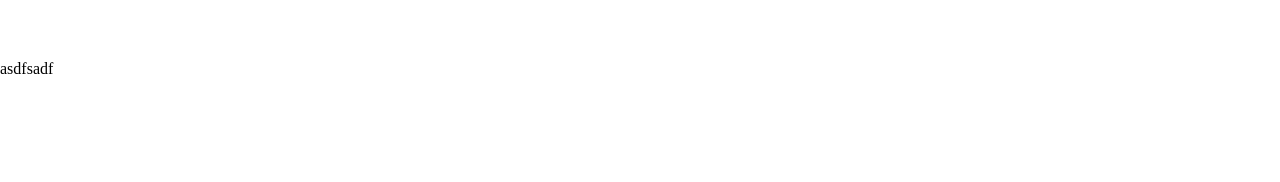
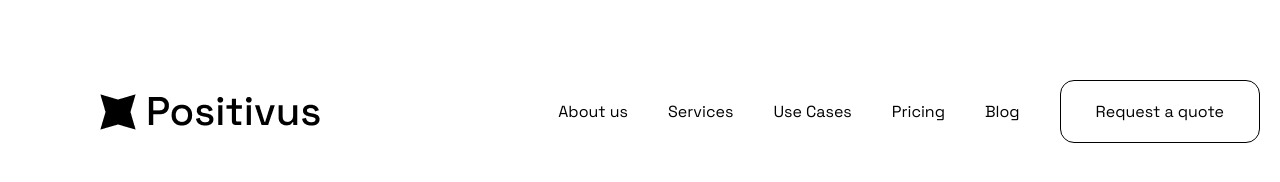
Before and after one commit to Lawrence443362/site-layout, a plain HTML site: page 01. Positivus Landing Page Design (Community)/index.html in a window 1280 px wide. Drawn offline with Linux system fonts and the light colour scheme.

Commit message:
Created headre

```diff
--- a/01. Positivus Landing Page Design (Community)/css/style.css
+++ b/01. Positivus Landing Page Design (Community)/css/style.css
@@ -8,3 +8,41 @@ body {
     margin: 0 auto;
     padding-top: 60px
 }
+
+/* header start */
+
+.header {
+    display: flex;
+    align-items: center;
+    justify-content: space-between;
+}
+
+.logo img {
+    display: block;
+    width: 100%; /* чтобы она занимала всю ширину родителя */
+}
+
+.logo {
+    padding-left: 100px;
+}
+
+.header_menu {
+    display: flex;
+    align-items: center;
+    padding: 20px;
+    gap: 40px;
+}
+
+.header a {
+    text-decoration: none;
+    font-family: 'Space Grotesk';
+    color: black;
+}
+
+.header_button {
+    padding: 20px 35px;
+    border: 1px, solid, black;
+    border-radius: 14px;
+}
+
+/* header end */
--- a/01. Positivus Landing Page Design (Community)/index.html
+++ b/01. Positivus Landing Page Design (Community)/index.html
@@ -4,11 +4,22 @@
     <meta charset="UTF-8" />
     <meta name="viewport" content="width=device-width, initial-scale=1.0" />
     <title>Document</title>
+    <link rel="preconnect" href="https://fonts.googleapis.com">
+    <link rel="preconnect" href="https://fonts.gstatic.com" crossorigin>
+    <link href="https://fonts.googleapis.com/css2?family=Space+Grotesk:wght@300..700&display=swap" rel="stylesheet">
     <link rel="stylesheet" href="css/style.css">
   </head>
   <body>
-    <div class="container">
-        asdfsadf
-    </div>
+    <header class="header container">
+        <div class="logo"><img src="img/logo.png" alt=""></div>
+            <nav class = "header_menu">
+                <a href="#">About us</a>
+                <a href="#">Services</a>
+                <a href="#">Use Cases</a>
+                <a href="#">Pricing</a>
+                <a href="#">Blog</a>
+                <a href="#" class="header_button">Request a quote</a>
+            </nav>
+    </header>
   </body>
 </html>
```
Also changed, not shown: 01. Positivus Landing Page Design (Community)/img/logo.png (added).
